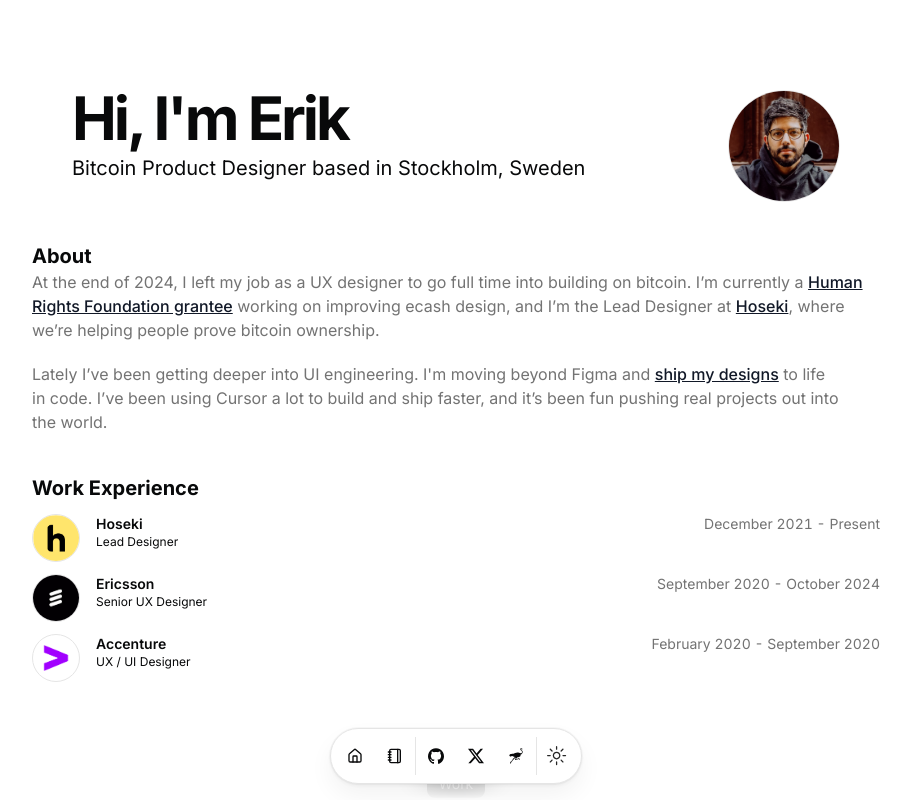
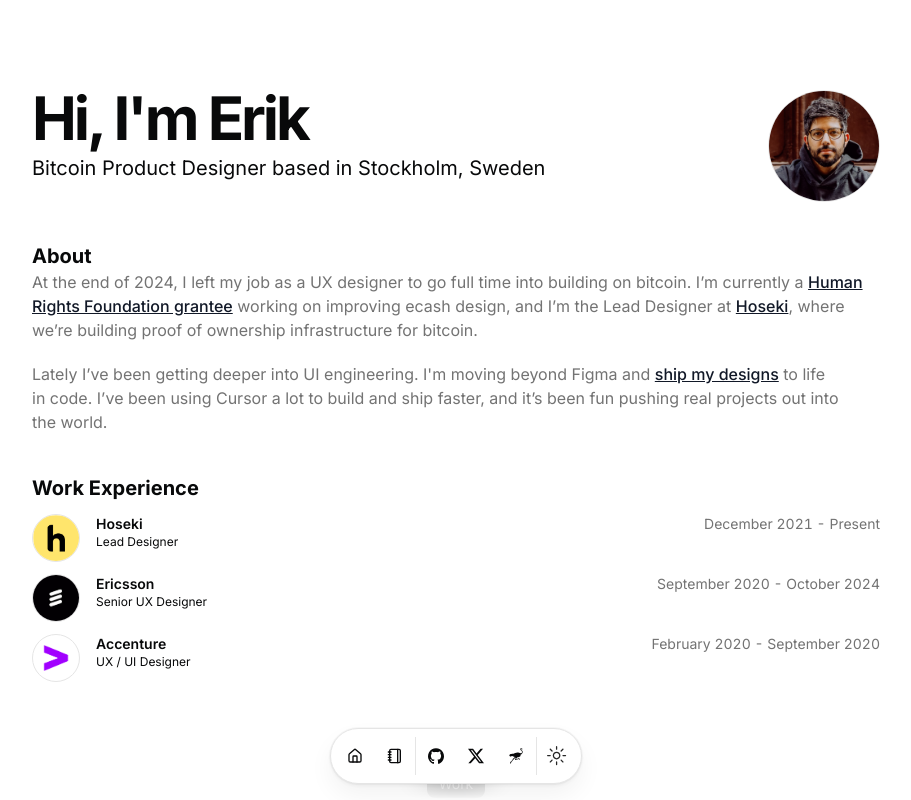
Before and after one commit to swedishfrenchpress/portfolio, a Next.js app: page / in a window 1280 px wide. Shown: the top 800 px of the page, without its empty margins (184-1095 px from the left). Built offline with nearby package versions, Linux system fonts and the light colour scheme.

Commit message:
updated hero.

```diff
--- a/src/app/page.tsx
+++ b/src/app/page.tsx
@@ -15,7 +15,7 @@
   return (
     <main className="flex flex-col min-h-[100dvh] space-y-10">
       <section id="hero">
-        <div className="mx-auto w-full max-w-3xl space-y-8">
+        <div className="mx-auto w-full space-y-8">
           <div className="gap-2 flex justify-between">
             <div className="flex-col flex flex-1 space-y-1.5">
               <BlurFadeText
--- a/src/data/resume.tsx
+++ b/src/data/resume.tsx
@@ -10,7 +10,7 @@
   description:
     "Bitcoin Product Designer based in Stockholm, Sweden",
   summary:
-    "At the end of 2024, I left my job as a UX designer to go full time into building on bitcoin. I’m currently a [Human Rights Foundation grantee](https://hrf.org/latest/hrf-grants-800-million-satoshis-to-22-freedom-tech-projects-worldwide/) working on improving ecash design, and I’m the Lead Designer at [Hoseki](https://hoseki.app), where we’re helping people prove bitcoin ownership.\n\nLately I’ve been getting deeper into UI engineering. I'm moving beyond Figma and [ship my designs](/#projects) to life in code. I’ve been using Cursor a lot to build and ship faster, and it’s been fun pushing real projects out into the world.",
+    "At the end of 2024, I left my job as a UX designer to go full time into building on bitcoin. I’m currently a [Human Rights Foundation grantee](https://hrf.org/latest/hrf-grants-800-million-satoshis-to-22-freedom-tech-projects-worldwide/) working on improving ecash design, and I’m the Lead Designer at [Hoseki](https://hoseki.app), where we’re building proof of ownership infrastructure for bitcoin.\n\nLately I’ve been getting deeper into UI engineering. I'm moving beyond Figma and [ship my designs](/#projects) to life in code. I’ve been using Cursor a lot to build and ship faster, and it’s been fun pushing real projects out into the world.",
   avatarUrl: "me.jpg",
   navbar: [
     { href: "https://erik.day", icon: HomeIcon, label: "Home" },
```
